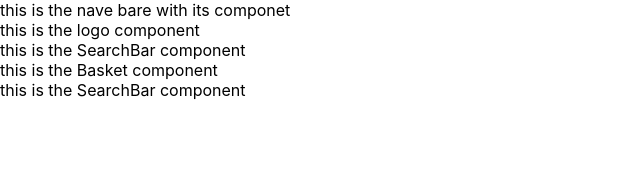
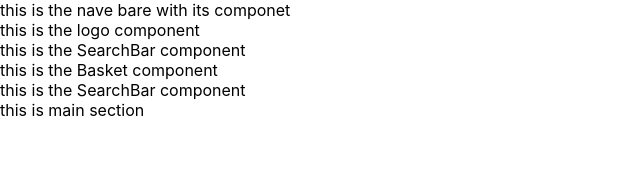
Before and after one commit to mrsuber/odin_project_17_shoping, a React (Create React App) app in the folder shopping-cart/: page / in a window 1280 px wide. Shown: the top 190 px of the page, without its empty margins (0-640 px from the left). Built offline with nearby package versions, Linux system fonts and the light colour scheme.

Commit message:
the mainsection added (#5)
this is the main section

```diff
--- a/shopping-cart/src/App.js
+++ b/shopping-cart/src/App.js
@@ -1,11 +1,13 @@
 
 import './App.css';
 import NavBar from "./component/NavBar"
+import MainSection from './component/MainSection'
 
 function App() {
   return (
     <div className="App">
     <NavBar/>
+    <MainSection />
 
     </div>
   );
--- /dev/null
+++ b/shopping-cart/src/component/MainSection.js
@@ -0,0 +1,9 @@
+import '../styles/MainSection.css'
+
+
+function MainSection(){
+  return(
+    <div className="home__container">this is main section</div>
+  )
+}
+export default MainSection
```
Also changed, not shown: shopping-cart/src/styles/MainSection.css (added).
